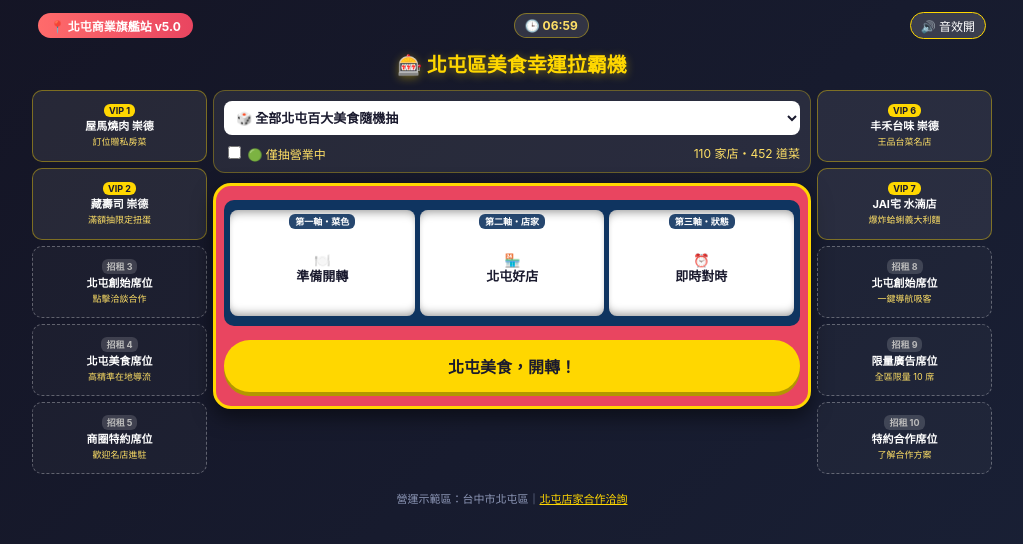
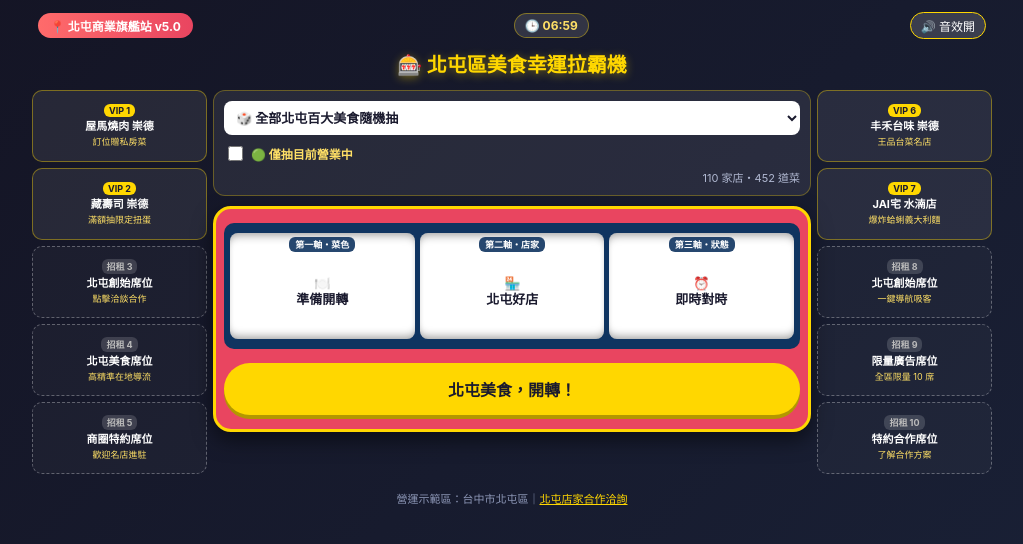
Before and after one commit to tcgogo2021-dotcom/food-slot, a plain HTML site: page index.html in a window 1280 px wide. Shown: the whole page, without its empty margins (128-1151 px from the left). Drawn offline with Linux system fonts and the light colour scheme.

Commit message:
Update index.html

```diff
--- a/index.html
+++ b/index.html
@@ -77,10 +77,10 @@
         <option value="義式美式">🇮🇹 義式美式・義大利麵披薩牛排</option>
         <option value="早午餐甜點">🧋 早午餐甜點・豆花芋圓手搖飲</option>
       </select>
-      <div class="open-row">
-        <label><input type="checkbox" id="openCheck" onchange="updateCount()"> 🟢 僅抽營業中</label>
-        <span id="countText">統計中...</span>
-      </div>
+           <div class="open-row" style="flex-direction:column; align-items:flex-start; gap:5px;">
+        <label style="display:flex; align-items:center; gap:5px; font-size:12px; color:#ffe066; font-weight:bold; cursor:pointer;"><input type="checkbox" id="openCheck" onchange="updateCount()" style="width:15px;height:15px;"> 🟢 僅抽目前營業中</label>
+        <span id="countText" style="font-size:11px; color:#b0b8d1; align-self:flex-end;">統計中...</span>
+     </div>
     </div>
     <div class="machine" id="machineBox">
       <div class="slots">
```
